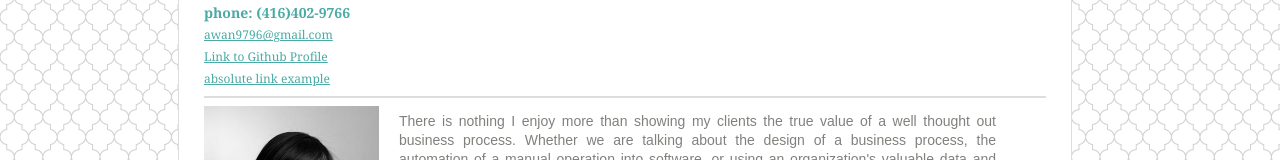
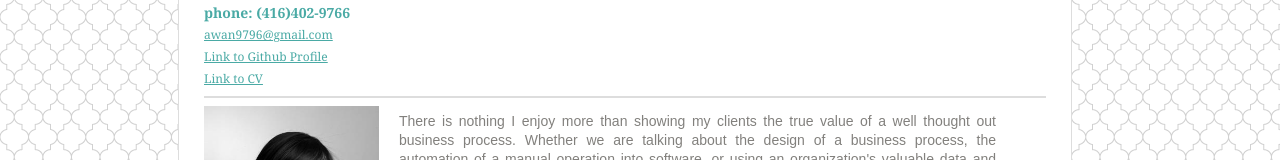
Before and after one commit to ninjagirl2018/UpdatedPorfolio, a plain HTML site: page index.html in a window 1280 px wide. Shown: the part 203-363 px from the top of the page. Drawn offline with Linux system fonts and the light colour scheme.

Commit message:
Fixed link to resume PDF

```diff
--- a/index.html
+++ b/index.html
@@ -38,7 +38,7 @@
           <br>
           <a href="https://github.com/ninjagirl2018">Link to Github Profile</a>
           <br>
-          <a href='https://github.com/ninjagirl2018.UpdatedPortfolio/tree/master/assets/'>absolute link example</a>
+          <a href="assets/Ada Wan-Resume.pdf">Link to CV</a>
 
 
           <hr>
```
Also changed, not shown: assets/Ada Wan-Resume.jpg (renamed from assets/Ada Wan - Resume.jpg), 4 other files.
